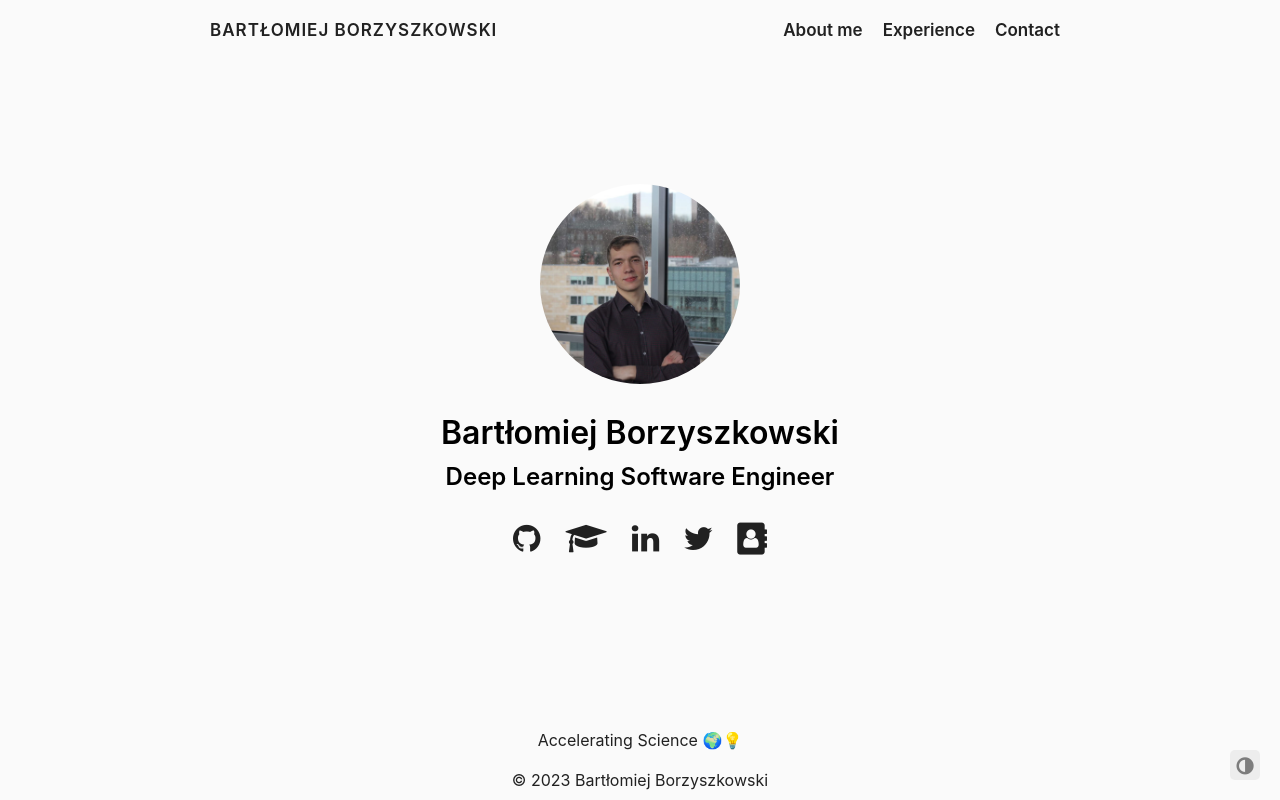
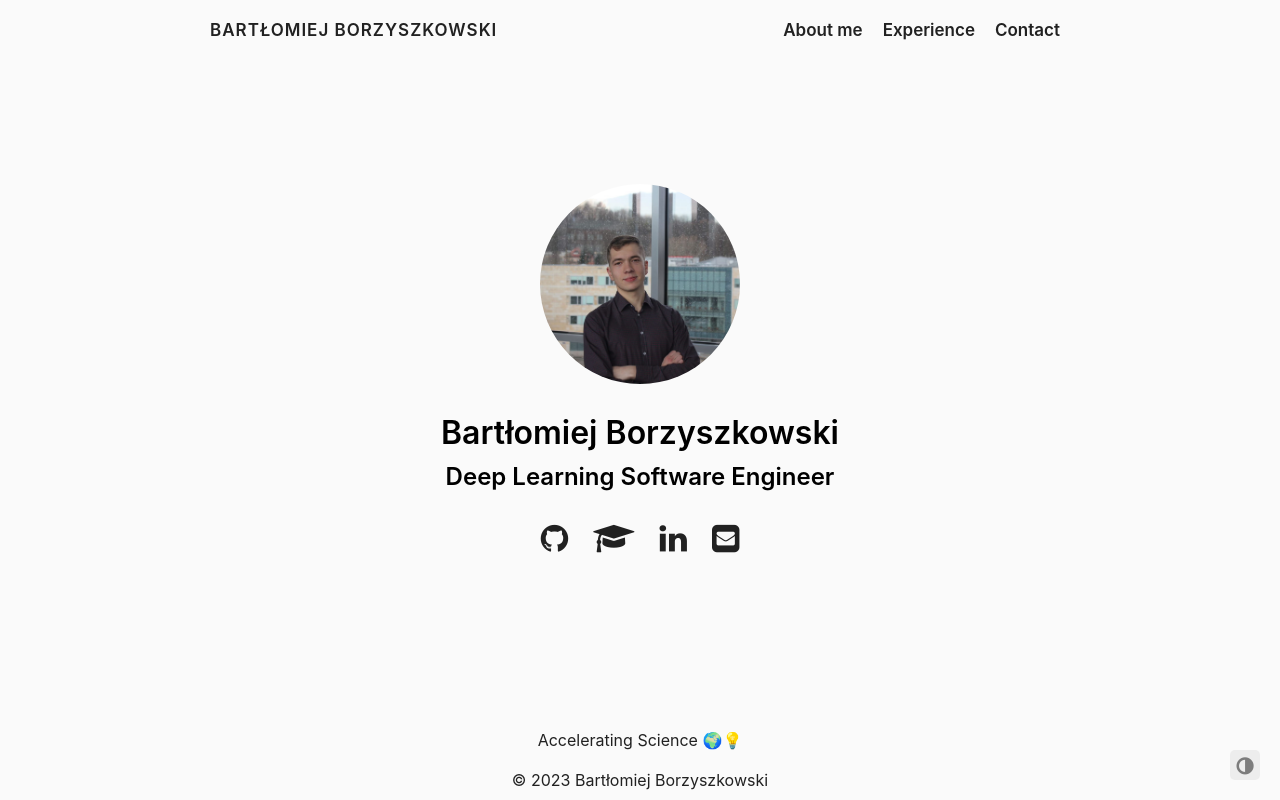
Before and after one commit to Borzyszkowski/borzyszkowski.github.io, a plain HTML site: page index.html in a window 1280 px wide. Drawn offline with Linux system fonts and the light colour scheme.

Commit message:
Updated links

```diff
--- a/index.html
+++ b/index.html
@@ -157,16 +157,8 @@
 
 
           <li>
-            <a href="https://twitter.com/b_borzyszkowski" aria-label="Twitter"   >
-              <i class="fa fa-twitter" aria-hidden="true"></i>
-            </a>
-          </li>
-
-
-
-          <li>
-            <a href="https://people.epfl.ch/bartlomiej.borzyszkowski" aria-label="EPFL"   >
-              <i class="fa fa-address-book" aria-hidden="true"></i>
+            <a href="mailto:bartlomiej.borzyszkowski@epfl.ch" aria-label="Mail"   >
+              <i class="fa fa-envelope-square" aria-hidden="true"></i>
             </a>
           </li>
 
```
